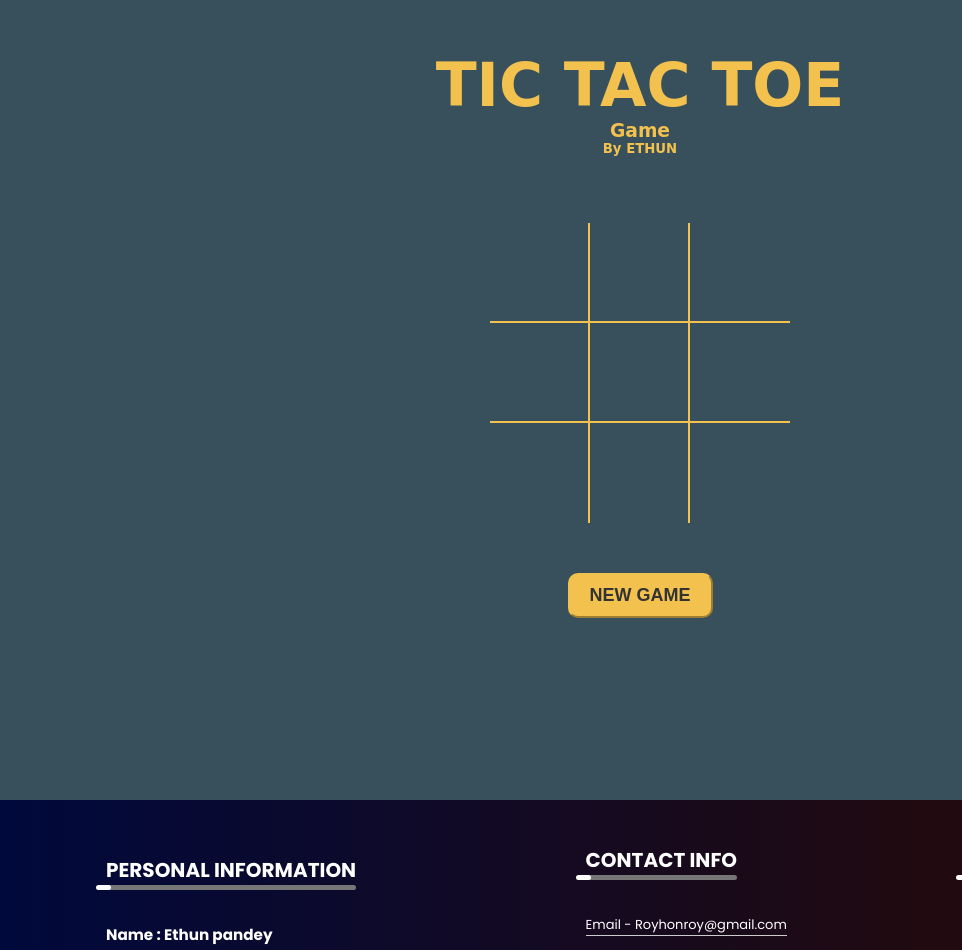
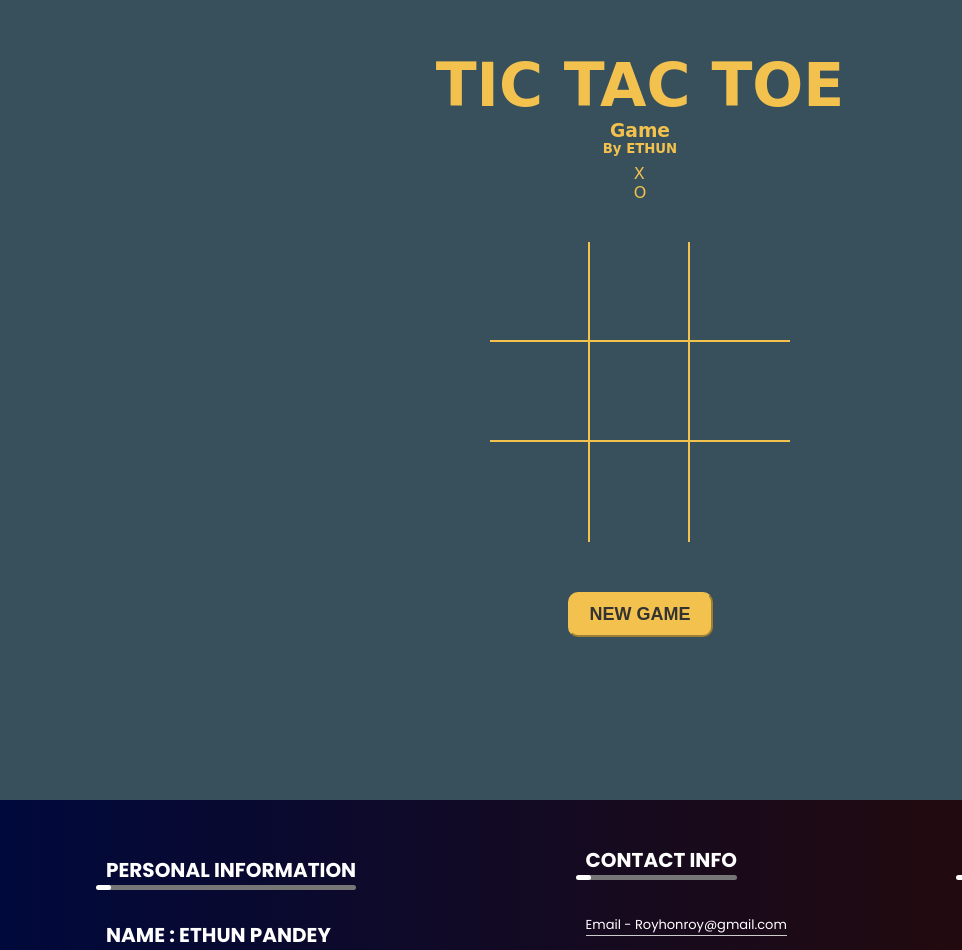
Before and after one commit to ethun009/Tic-Tac-Toe-Game, a plain HTML site: page index.html in a window 1280 px wide. Shown: the top 950 px of the page, 0-962 px from the left. Drawn offline with Linux system fonts and the light colour scheme; a web font is replaced by a local one.

Commit message:
Update index.html

```diff
--- a/index.html
+++ b/index.html
@@ -13,10 +13,18 @@
       <h3>Game</h3>
       <h5>By ETHUN</h5>
     </div>
-
+  <div class="turn">
+    <div class="choose">
+      <div class="turn1">
+        X
+      </div>
+      <div class="turn2">
+        O
+      </div>
+    </div>
+  </div>
 
     <div class="game">
-
       <button class="box" id="0"></button>
       <button class="box" id="1"></button>
       <button class="box" id="2"></button>
@@ -34,7 +42,6 @@
       <button class="reset">NEW GAME</button>
     </div>
     <h2 class="playerText"></h2>
-
   </div>
 
   <footer>
@@ -42,7 +49,7 @@
       <div class="personal-info">
         <h2>Personal Information <div class="underline"><span></span></div>
         </h2>
-        <h3>Name : Ethun pandey</h3>
+        <h2>Name : Ethun pandey</h3>
         <p>Hello Viewers , This is my second project in javascript journey . Hope you guys like it. Go on my portfolio
           page for more future projects. Thank you❤</p>
       </div>
```
